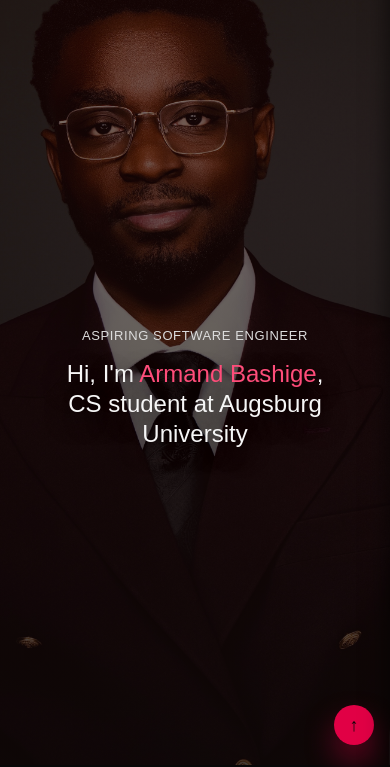
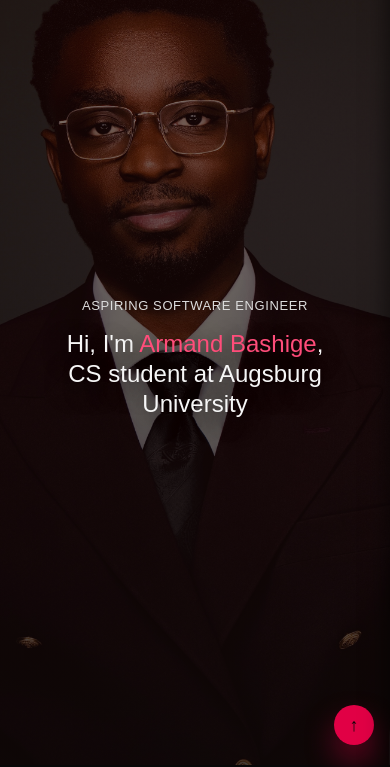
Before and after one commit to Bashgea/ArmandPortfolio, a plain HTML site: page index.html in a window 390 px wide. Shown: the part 79-846 px from the top of the page. Drawn offline with Linux system fonts and the light colour scheme.

Commit message:
Making the UI good for small devices

```diff
--- a/style.css
+++ b/style.css
@@ -627,7 +627,7 @@ nav ul li a:hover::after{
     .header-text{
         text-align: center;
         font-size: 22px;
-        margin-top: 350px;
+        margin-top: 320px;
         padding: 0 10px;
         max-width: 100%;
         width: 100%;
@@ -818,7 +818,7 @@ nav ul li a:hover::after{
         width: 100%;
         margin-left: auto;
         margin-right: auto;
-        margin-top: 300px;
+        margin-top: 270px;
         display: flex;
         flex-direction: column;
         align-items: center;
```
